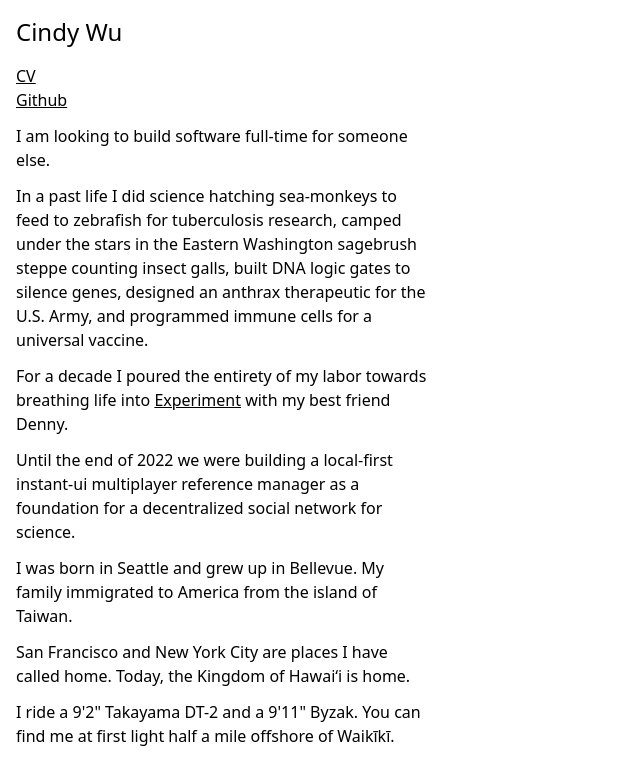
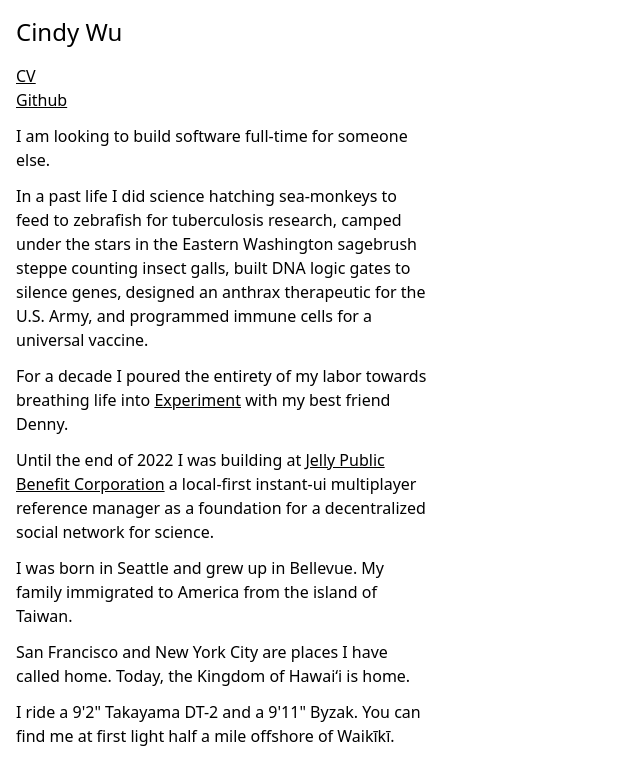
Before and after one commit to cindywu/cindy-wu, a Next.js app: page / in a window 1280 px wide. Shown: the top 784 px of the page, without its empty margins (0-640 px from the left). Built offline with nearby package versions, Linux system fonts and the light colour scheme.

Commit message:
add jellypbc

```diff
--- a/components/home.tsx
+++ b/components/home.tsx
@@ -21,7 +21,7 @@ export default function Home() {
         <div className={"pt-3"}>In a past life I did science hatching sea-monkeys to feed to zebrafish for tuberculosis research, camped under the stars in the Eastern Washington sagebrush steppe counting insect galls, built DNA logic gates to silence genes, designed an anthrax therapeutic for the U.S. Army, and programmed immune cells for a universal vaccine.</div>
         <div className={"pt-3"}>For a decade I poured the entirety of my labor towards breathing life into <Link href="http://experiment.com">Experiment</Link> with my best friend Denny.
         </div>
-        <div className={"pt-3"}>Until the end of 2022 we were building a local-first instant-ui multiplayer reference manager as a foundation for a decentralized social network for science.</div>
+        <div className={"pt-3"}>Until the end of 2022 I was building at <Link href="http://jellypbc.com">Jelly Public Benefit Corporation</Link> a local-first instant-ui multiplayer reference manager as a foundation for a decentralized social network for science.</div>
         <div className={"pt-3"}>I was born in Seattle and grew up in Bellevue. My family immigrated to America from the island of Taiwan.</div>
         <div className={"pt-3"}>San Francisco and New York City are places I have called home. Today, the Kingdom of Hawaiʻi is home.</div>
         <div className={"pt-3"}>I ride a {`9'2"`} Takayama DT-2 and a {`9'11"`} Byzak. You can find me at first light half a mile offshore of Waikīkī.</div>
```
